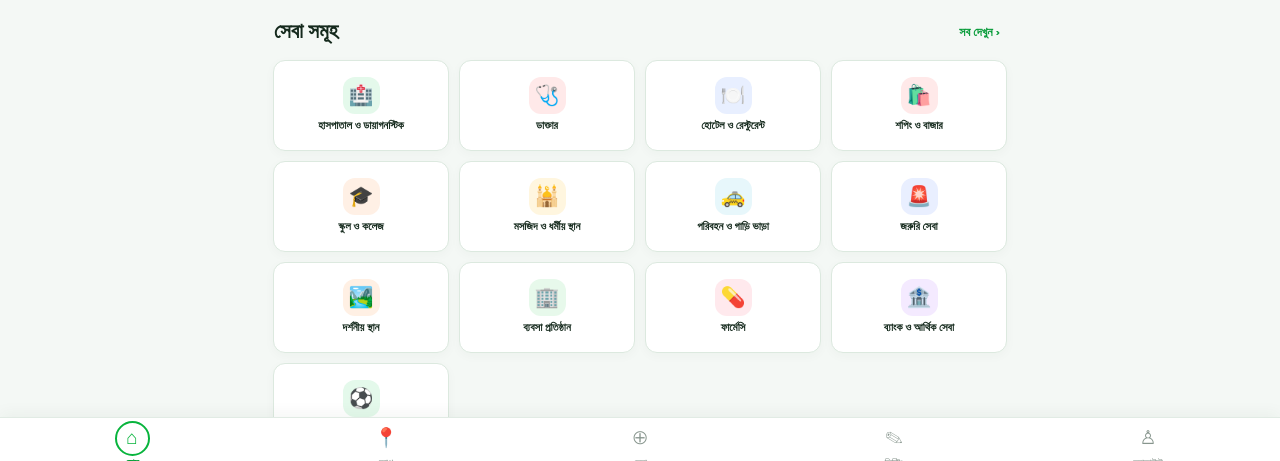
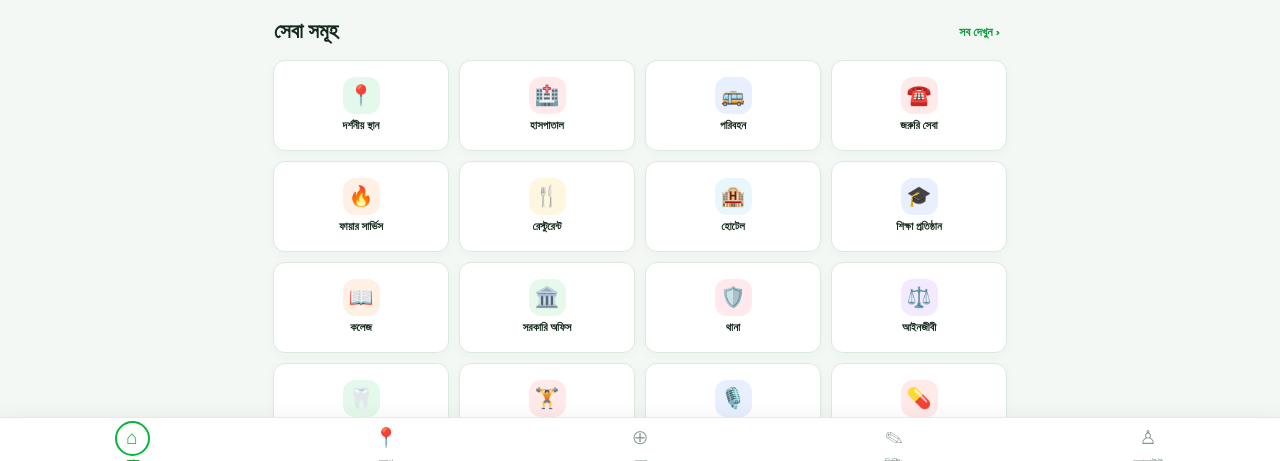
Before and after one commit to gsmrafi6262-blip/hathazari-city, a plain HTML site: page index.html in a window 1280 px wide. Shown: the part 323-784 px from the top of the page. Drawn offline with Linux system fonts and the light colour scheme.

Commit message:
Expand home service grid to 20 reference categories

```diff
--- a/index.html
+++ b/index.html
@@ -82,7 +82,7 @@ body{margin:0;background:#f4f8f5;color:#14291c;padding-bottom:70px;font-family:'
 
 <div class="toast" id="toast"></div>
 <script>
-const CATS=[['🏥','হাসপাতাল ও ডায়াগনস্টিক','Hospital & Diagnostic'],['🩺','ডাক্তার','Doctor Directory'],['🍽️','হোটেল ও রেস্টুরেন্ট','Hotels & Restaurants'],['🛍️','শপিং ও বাজার','Shopping & Markets'],['🎓','স্কুল ও কলেজ','Schools & Colleges'],['🕌','মসজিদ ও ধর্মীয় স্থান','Mosques & Religious'],['🚕','পরিবহন ও গাড়ি ভাড়া','Transport & Rent a Car'],['🚨','জরুরি সেবা','Emergency Services'],['🏞️','দর্শনীয় স্থান','Tourist Places'],['🏢','ব্যবসা প্রতিষ্ঠান','Businesses'],['💊','ফার্মেসি','Pharmacy'],['🏦','ব্যাংক ও আর্থিক সেবা','Banks & Finance'],['⚽','খেলাধুলা','Sports']];
+const CATS=[['📍','দর্শনীয় স্থান','Tourist Places'],['🏥','হাসপাতাল','Hospitals'],['🚌','পরিবহন','Transport'],['☎️','জরুরি সেবা','Emergency Services'],['🔥','ফায়ার সার্ভিস','Fire Service'],['🍴','রেস্টুরেন্ট','Restaurants'],['🏨','হোটেল','Hotels'],['🎓','শিক্ষা প্রতিষ্ঠান','Educational Institutions'],['📖','কলেজ','Colleges'],['🏛️','সরকারি অফিস','Government Offices'],['🛡️','থানা','Police Stations'],['⚖️','আইনজীবী','Lawyers'],['🦷','ডেন্টাল','Dental Clinics'],['🏋️','জিম','Gyms'],['🎙️','প্রেস ক্লাব','Press Clubs'],['💊','ফার্মেসি','Pharmacies'],['🏦','ব্যাংক','Banks'],['🚚','কুরিয়ার সার্ভিস','Courier Services'],['👨‍⚕️','ডাক্তার','Doctors'],['📰','স্থানীয় খবর','Local News']];
 const SEED=[{id:'seed1',name:'হাটহাজারী উপজেলা স্বাস্থ্য কমপ্লেক্স',category:CATS[0][1],address:'হাটহাজারী, চট্টগ্রাম',phone:'',description:'সরকারি স্বাস্থ্যসেবা কেন্দ্র',approved:true},{id:'seed2',name:'হাটহাজারী বাজার',category:CATS[3][1],address:'হাটহাজারী সদর',phone:'',description:'স্থানীয় কেনাকাটার কেন্দ্র',approved:true},{id:'seed3',name:'নাজিরহাট কলেজ',category:CATS[4][1],address:'নাজিরহাট, হাটহাজারী',phone:'',description:'শিক্ষা প্রতিষ্ঠান',approved:true},{id:'seed4',name:'নাঙ্গলমোড়া বাজার',category:CATS[3][1],address:'নাঙ্গলমোড়া, হাটহাজারী',phone:'',description:'স্থানীয় বাজার',approved:true}];
 let records=JSON.parse(localStorage.getItem('hc_records')||'[]'),favs=JSON.parse(localStorage.getItem('hc_favs')||'[]'),notifications=JSON.parse(localStorage.getItem('hc_notifications')||'[]'),lang='bn',activeAdmin='Business Approval';
 const all=()=>[...SEED,...records.filter(x=>x.approved)];
```
